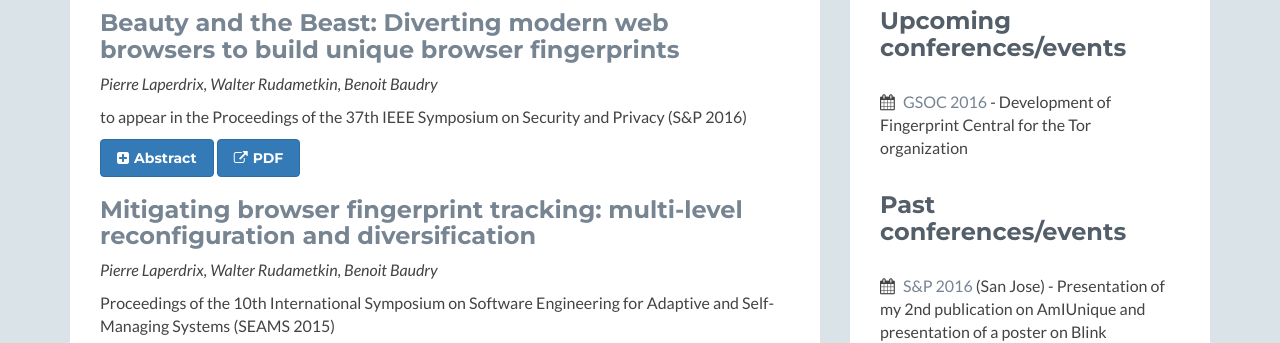
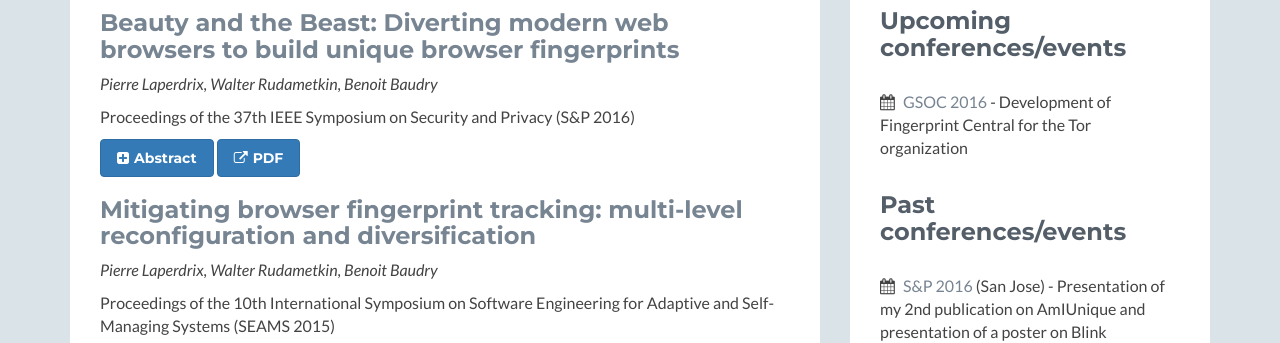
Before and after one commit to plaperdr/plaperdr.github.io, a Jekyll site: the page built from index.html, in a window 1280 px wide and 900 px high, scrolled down 558 px. Shown: the part 153-496 px from the top of the window. Built offline with Jekyll 4.4.1, drawn with Linux system fonts in a browser that asks for light colours; nearby versions of some CDN libraries; library files that are not in the unit come from our copies.

Commit message:
Small modifications to publications

```diff
--- a/index.html
+++ b/index.html
@@ -38,7 +38,7 @@ layout: home
 						<div class="item">
                             <h3 class="title">Beauty and the Beast: Diverting modern web browsers to build unique browser fingerprints</h3>
                             <p><i>Pierre Laperdrix, Walter Rudametkin, Benoit Baudry</i></p>
-                            <p>to appear in the Proceedings of the 37th IEEE Symposium on Security and Privacy (S&P 2016)</p>
+                            <p>Proceedings of the 37th IEEE Symposium on Security and Privacy (S&P 2016)</p>
                             <a class="btn btn-primary" id="abstract2" data-toggle="collapse" data-target="#collapseAbs2" aria-expanded="false" aria-controls="collapseAbs2">
                                 <i id="abstractIcon2" class="fa fa-plus-square"></i>Abstract
                             </a>
```
